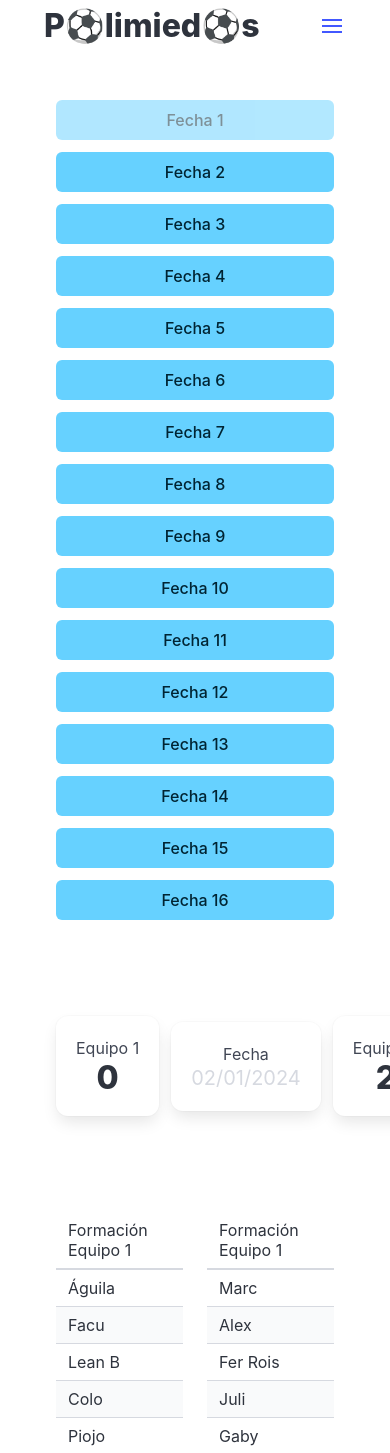
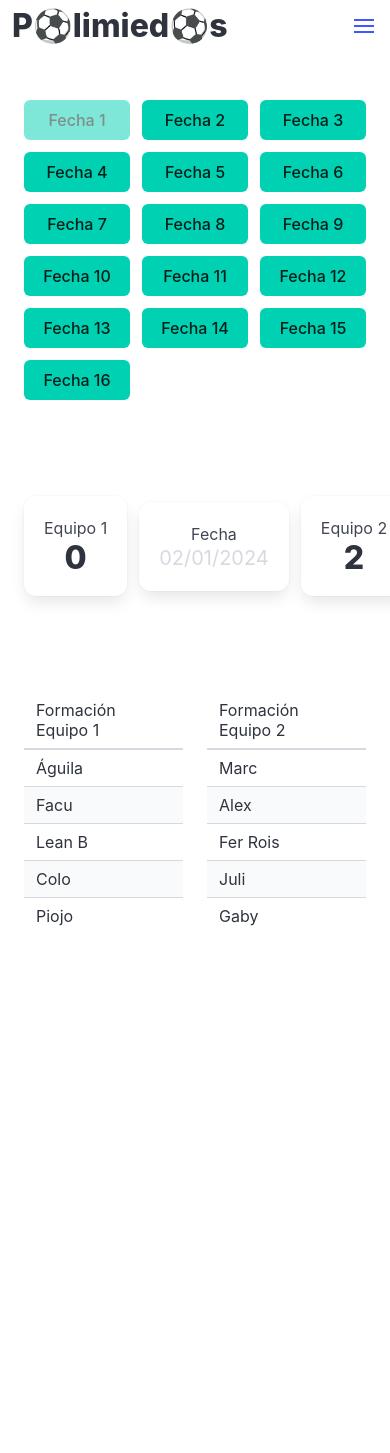
Before and after one commit to ramimartin/polimiedos, a Flask app: page /matches/1 in a window 390 px wide; the page is wider, and only the part inside the window is pictured. Shown: the top 1453 px of that part. After the commit the page ends 926 px from the top of that part, so only its background shows below. Run offline with Flask 3, Linux system fonts and the light colour scheme.

Commit message:
Estilos mobile

```diff
--- a/templates/v2/base.jinja2
+++ b/templates/v2/base.jinja2
@@ -29,11 +29,11 @@
         </script>
     </head>
     <body>
-    <div id= "main" class="container is-fluid">
+    <div id= "main" class="container">
                 {% include 'v2/menu.jinja2' %}
-                <div class="container">
+
                 {% block content %} {% endblock %}
-                </div>
+
 
         </div>
     </div>
--- a/templates/v2/fixture.jinja2
+++ b/templates/v2/fixture.jinja2
@@ -1,9 +1,9 @@
 {% extends "v2/base.jinja2" %}
 {% block content %}
 
-    {% macro team(players) -%}
+    {% macro team(players, team_number) -%}
         <table class="table is-fullwidth is-striped ">
-            <thead><tr><td>Formación Equipo 1</td></tr></thead>
+            <thead><tr><td>Formación Equipo {{team_number}}</td></tr></thead>
             <tbody>
             {% for player in players %}
             <tr><td>{{player}}</td></tr>
@@ -14,18 +14,20 @@
         </table>
     {%- endmacro %}
 <section class="section">
-
-<div  class="grid is-mobile">
-    {% for match_number in total_matches %}
-    {% if match_number != match_id %}
-    <div class="cell"><a class ="button is-info is-fullwidth" href="/matches/{{match_number + 1}}">Fecha {{match_number+1}}</a></div>
-    {% else %}
-    <div class="cell"><a class="button is-info is-fullwidth"  disabled>Fecha {{match_number+1}}</a></div>
-    {% endif %}
-    {% endfor %}
+<div class ="fixed-grid has-5-cols has-3-cols-mobile">
+    <div  class="grid">
+        {% for match_number in total_matches %}
+        {% if match_number != match_id %}
+        <div class="cell"><a class ="button is-primary is-fullwidth" href="/matches/{{match_number + 1}}">Fecha {{match_number+1}}</a></div>
+        {% else %}
+        <div class="cell"><a class="button is-primary is-fullwidth"  disabled>Fecha {{match_number+1}}</a></div>
+        {% endif %}
+        {% endfor %}
     </div>
+</div>
 </section>
 <section class="section">
+
     <nav class="level is-mobile">
         <div class="level-item has-text-centered">
             <div class="box">
@@ -56,8 +58,8 @@
 
 <section class ="section">
         <div class="columns is-mobile">
-          <div class="column">{{ team(match.home_team) }}</div>
-          <div class="column">{{ team(match.away_team) }}</div>
+          <div class="column">{{ team(match.home_team, 1) }}</div>
+          <div class="column">{{ team(match.away_team, 2) }}</div>
         </div>
 </section>
 
--- a/templates/v2/table.jinja2
+++ b/templates/v2/table.jinja2
@@ -1,7 +1,7 @@
 {% extends "v2/base.jinja2" %}
 {% block content %}
 <section class="section">
-<table class="table is-striped is-hoverable is-fullwidth">
+<table class="table is-striped is-hoverable">
     <thead>
         <tr>
             <th>#</th>
```
